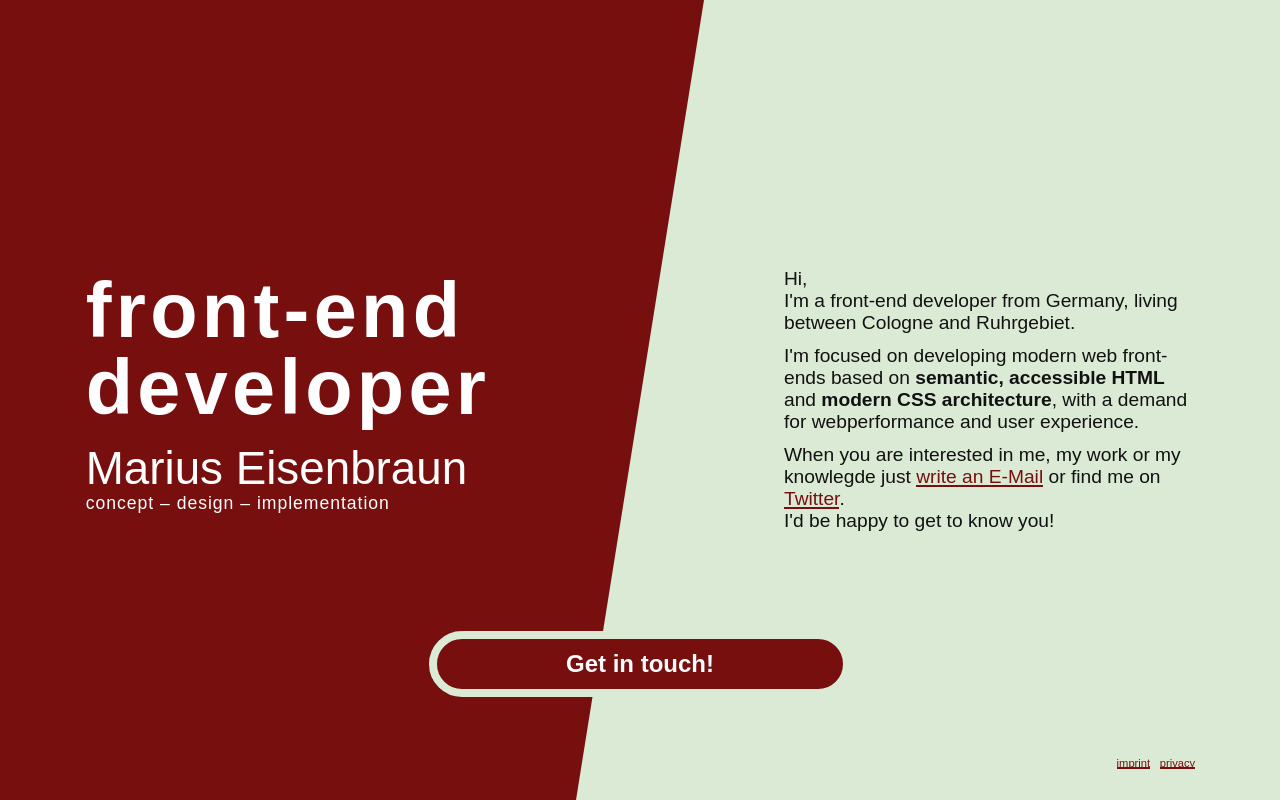
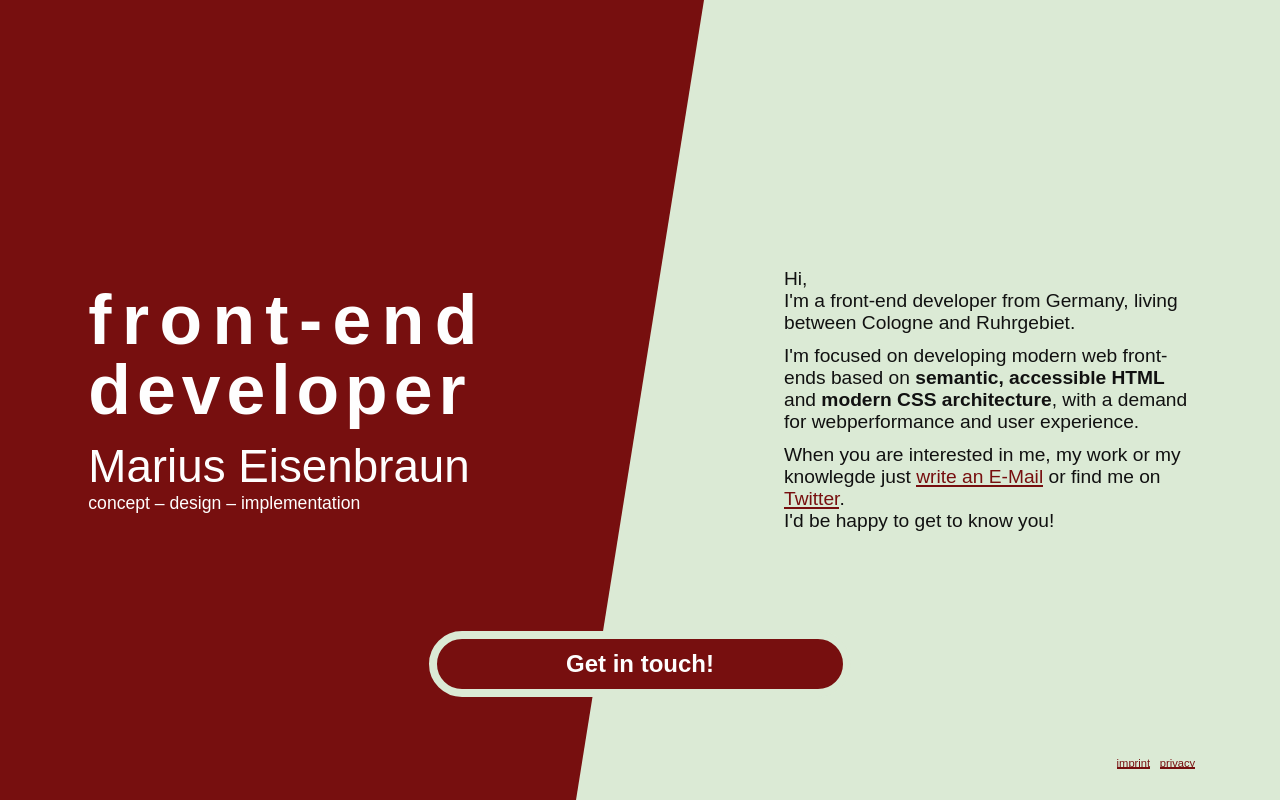
Before and after one commit to MariusE/eisenbraun.dev, a plain HTML site: page index.html in a window 1280 px wide. Drawn offline with Linux system fonts and the light colour scheme.

Commit message:
fix letter spacing and heading layout

```diff
--- a/assets/site.css
+++ b/assets/site.css
@@ -148,14 +148,18 @@ body > footer {
 header h1 {
   font-size: 1.3em;
   font-weight: 400;
+  text-align: center;
 }
 
-header h2 {
+header h2:first-of-type {
   font-size: 1.98em;
   line-height: 1;
   font-weight: 600;
   letter-spacing: 0.1ch;
   margin-bottom: 1rem;
+  letter-spacing: 6px;
+  white-space: nowrap;
+  text-align: center;
 }
 
 h2.subline {
@@ -164,9 +168,18 @@ h2.subline {
   display: none;
 }
 
-@media screen and (min-width: 1024px) {
-  header h2 {
-    font-size: 2.2em;
+@media screen and (min-width: 700px) {
+  h1 {
+    text-align-last: left;
+  }
+
+  header h2:first-child {
+    text-align: left;
+    letter-spacing: 6px;
+  }
+
+  header h2 > span:first-child {
+    letter-spacing: 10.4px;
   }
 
   header h2.subline {
--- a/index.html
+++ b/index.html
@@ -11,7 +11,8 @@
   <body>
     <header>
       <div class="content">
-        <h2>front-end<br />developer</h2>
+        <h2><span>front-end</span>
+        <br />developer</h2>
         <h1>Marius Eisenbraun</h1>
         <h2 class="subline">concept – design – implementation</h2>
       </div>
```
